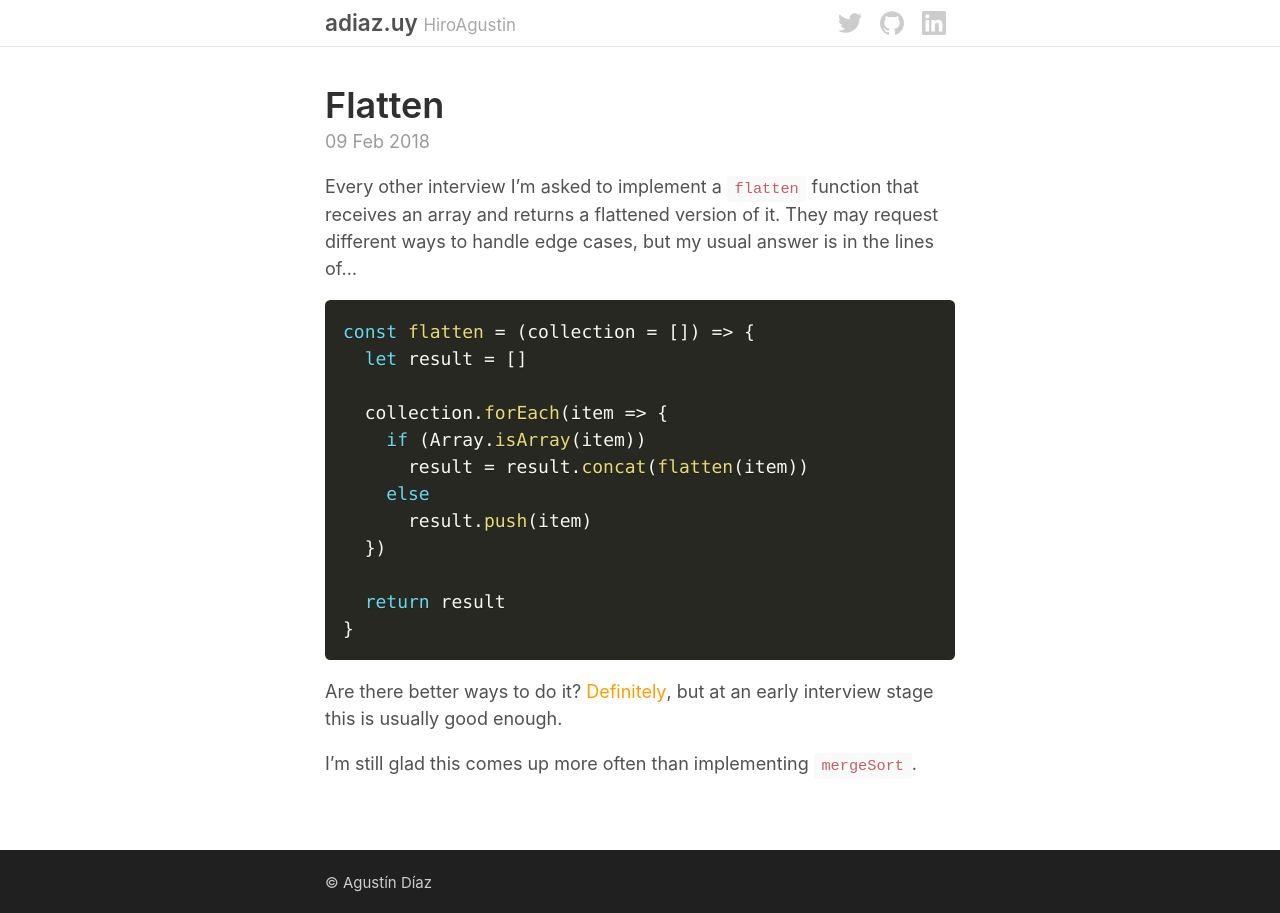
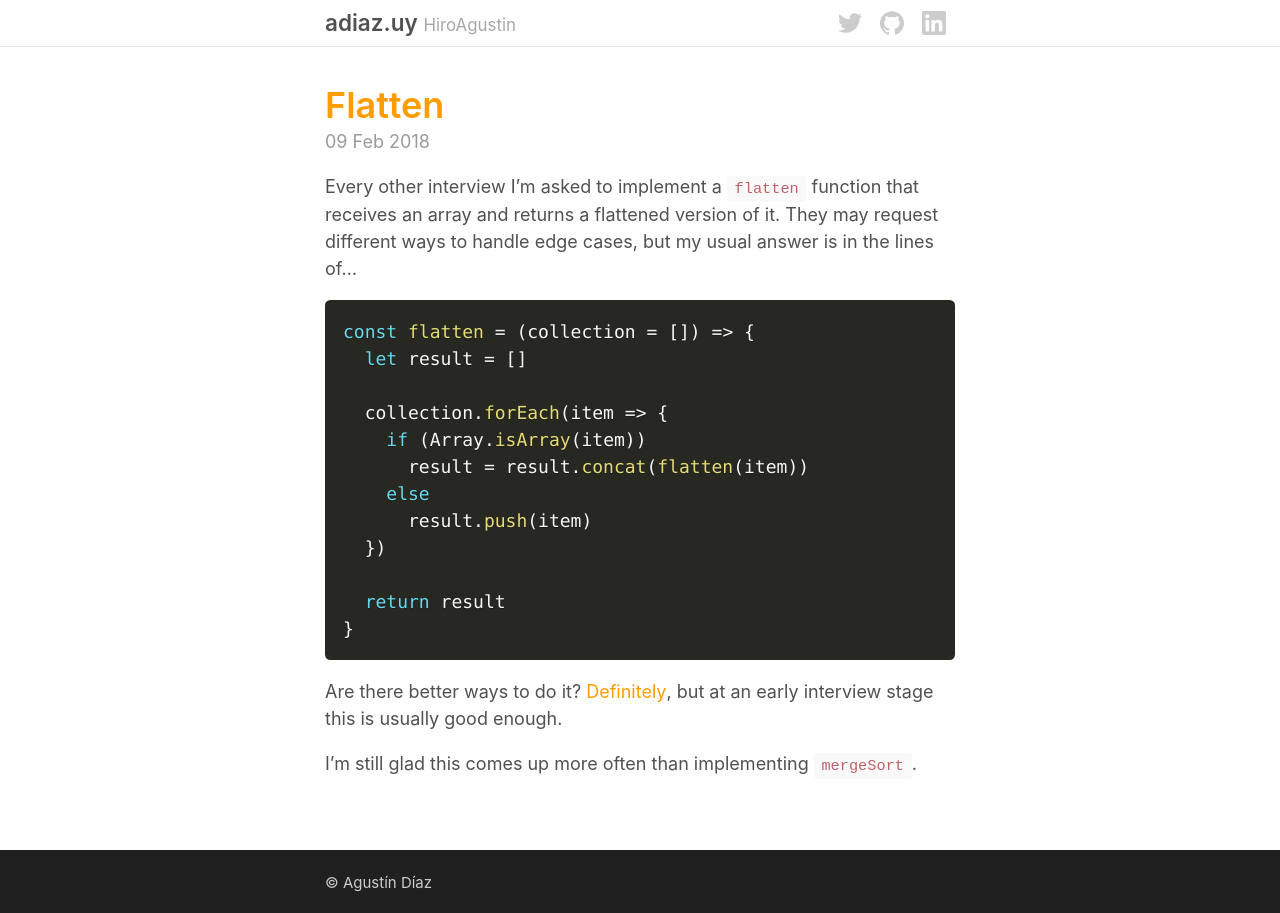
Before and after one commit to HiroAgustin/adiaz.uy-legacy, a Jekyll site: the page built from index.html, in a window 1280 px wide. Built offline with Jekyll 4.4.1, drawn with Linux system fonts in a browser that asks for light colours; nearby versions of some CDN libraries.

Commit message:
Let titles be orange. No need for confusing the user.

```diff
--- a/_sass/_Post.scss
+++ b/_sass/_Post.scss
@@ -14,14 +14,6 @@
   &__Title {
     color: $gray-5;
     margin-top: 0;
-
-    a {
-      color: $gray-5;
-
-      &::after {
-        border-color: $gray-5;
-      }
-    }
   }
 
   // Meta data line below post title
```
